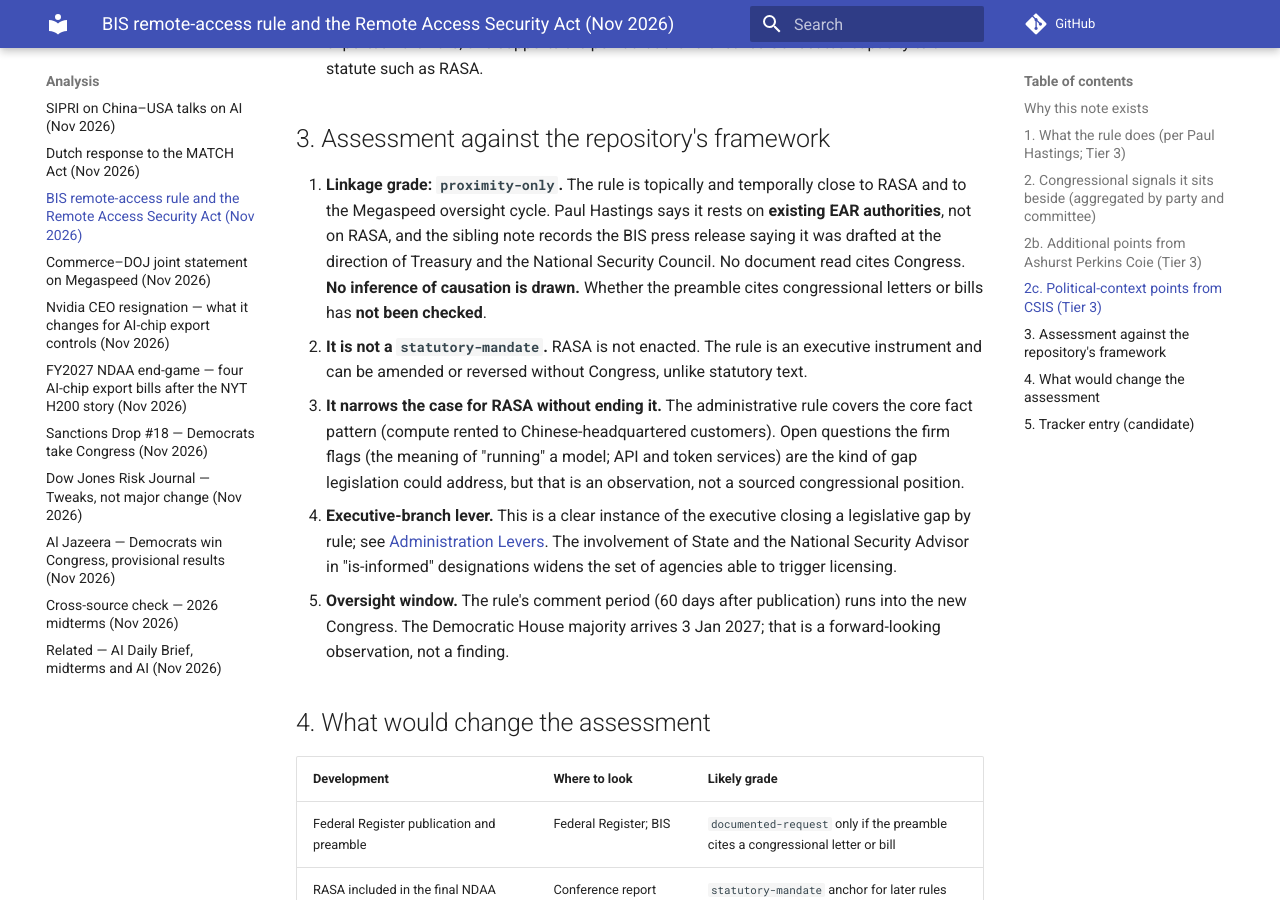
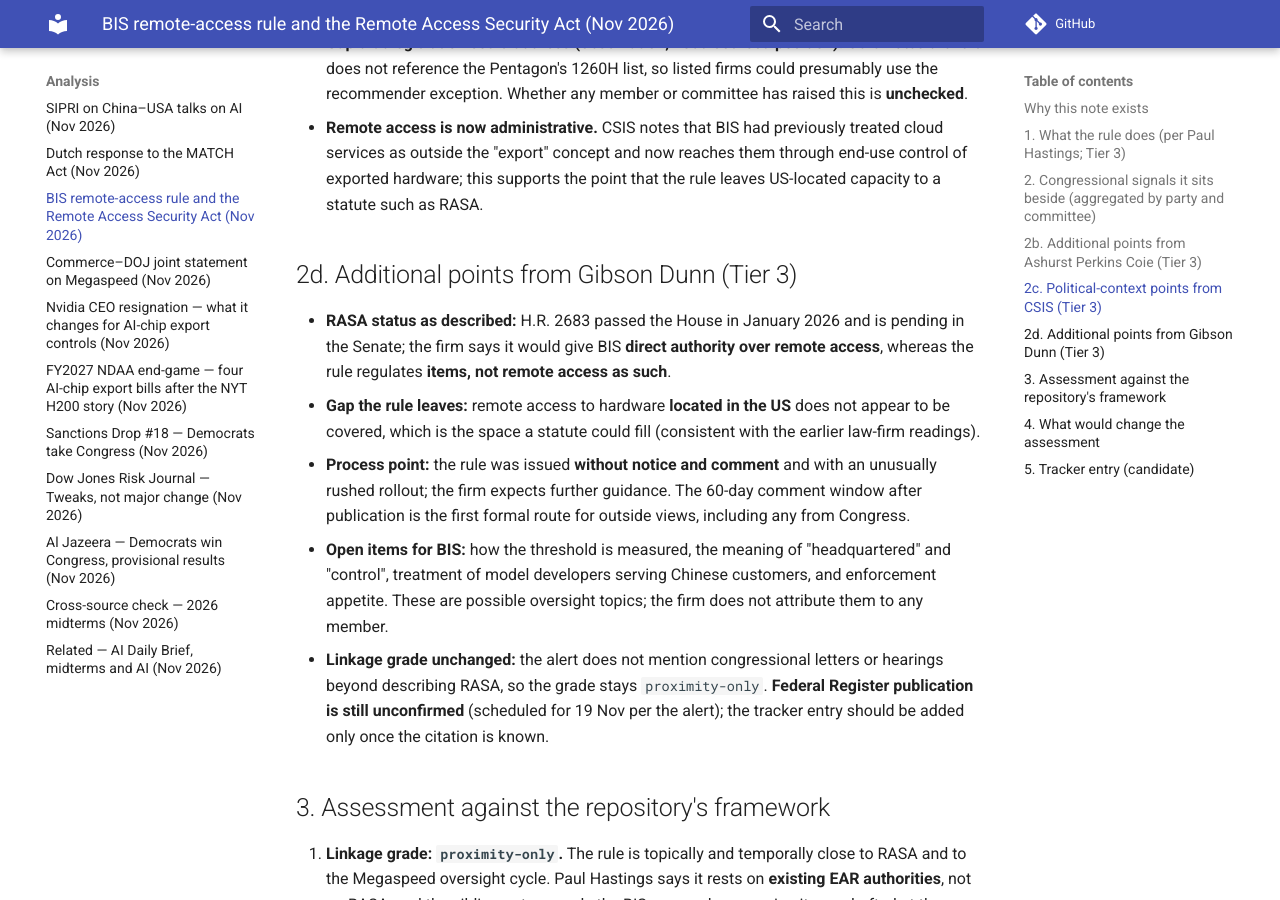
Before and after one commit to felipelago17/Congressional-Influence-Sanctions-Export-Controls, an MkDocs documentation site: the page built from docs/analysis/bis-remote-access-ifr-and-rasa.md, in a window 1280 px wide and 900 px high, scrolled down 3015 px. Built offline with MkDocs 1.6.1 and Material for MkDocs 9.7.7, drawn with Linux system fonts in a browser that asks for light colours; comment, search, counter and statistics services are not loaded; some of the changed text lies outside the part shown.

Commit message:
Add Gibson Dunn points to BIS remote-access IFR reading note
Co-Authored-By: Claude Sonnet 5.5 <noreply@anthropic.com>
Claude-Session: https://claude.ai/code/session_01EfwLgiPWxzEQtf8N8rmvzG

```diff
--- a/docs/analysis/bis-remote-access-ifr-and-rasa.md
+++ b/docs/analysis/bis-remote-access-ifr-and-rasa.md
@@ -5,6 +5,7 @@
 - Paul Hastings LLP, "US Department of Commerce Issues Regulations to Restrict Remote Cloud Access", client alert, 17 Nov 2026 — https://www.paulhastings.com/thought-leadership/us-department-of-commerce-issues-regulations — **Tier 3** (law-firm alert; read via a fetch summary, not line by line)
 - Ashurst Perkins Coie, "BIS issues Interim Final Rule restricting remote access to advanced US AI chips", client alert, 17 Nov 2026 — https://www.ashurstperkinscoie.com/en/insights/bis-issues-interim-final-rule-restricting-remote-access-to-advanced-us-ai-chips/ — **Tier 3** (law-firm alert; fetch summary only; links Federal Register public-inspection document 2026-23529)
 - Kate Koren and Kevin Kurland, "New Export Controls on Remote Access: The Implications for Industry and Competition with China", CSIS Critical Questions, 18 Nov 2026 — https://www.csis.org/analysis/new-export-controls-remote-access-implications-industry-and-competition-china — **Tier 3** (think-tank analysis; fetch summary only)
+- Chris Timura et al., "BIS Expands Advanced Computing Controls to Address Data Center Remote Access and Third Country Diversion", Gibson Dunn client alert, 18 Nov 2026 — https://www.gibsondunn.com/wp-content/uploads/2026/11/bis-expands-advanced-computing-controls-to-address-data-center-remote-access-and-third-country-diversion.pdf — **Tier 3** (law-firm alert; fetch summary only)
 - BIS press release and display copy of the interim final rule (RIN 0694-AK50), 16 Nov 2026, as summarised in the sibling repository's case note — **Tier 1/2 in the original; not re-read for this note** (the IFR is a pre-publication draft; Federal Register publication was expected 19 Nov per Paul Hastings)
 - Congress.gov entries for H.R. 2683 and S. 3519, as recorded in [Congressional Signals](../trackers/congress-signals.md) — **Tier 1** (not re-queried today)
 
@@ -48,6 +49,14 @@ The [FY2027 NDAA note](fy27-ndaa-ai-chip-export-bills.md) said that if the Remot
 - **Gap that legislation could address (observation, not a sourced position):** CSIS notes the rule does not reference the Pentagon's 1260H list, so listed firms could presumably use the recommender exception. Whether any member or committee has raised this is **unchecked**.
 - **Remote access is now administrative.** CSIS notes that BIS had previously treated cloud services as outside the "export" concept and now reaches them through end-use control of exported hardware; this supports the point that the rule leaves US-located capacity to a statute such as RASA.
 
+## 2d. Additional points from Gibson Dunn (Tier 3)
+
+- **RASA status as described:** H.R. 2683 passed the House in January 2026 and is pending in the Senate; the firm says it would give BIS **direct authority over remote access**, whereas the rule regulates **items, not remote access as such**.
+- **Gap the rule leaves:** remote access to hardware **located in the US** does not appear to be covered, which is the space a statute could fill (consistent with the earlier law-firm readings).
+- **Process point:** the rule was issued **without notice and comment** and with an unusually rushed rollout; the firm expects further guidance. The 60-day comment window after publication is the first formal route for outside views, including any from Congress.
+- **Open items for BIS:** how the threshold is measured, the meaning of "headquartered" and "control", treatment of model developers serving Chinese customers, and enforcement appetite. These are possible oversight topics; the firm does not attribute them to any member.
+- **Linkage grade unchanged:** the alert does not mention congressional letters or hearings beyond describing RASA, so the grade stays `proximity-only`. **Federal Register publication is still unconfirmed** (scheduled for 19 Nov per the alert); the tracker entry should be added only once the citation is known.
+
 ## 3. Assessment against the repository's framework
 
 1. **Linkage grade: `proximity-only`.** The rule is topically and temporally close to RASA and to the Megaspeed oversight cycle. Paul Hastings says it rests on **existing EAR authorities**, not on RASA, and the sibling note records the BIS press release saying it was drafted at the direction of Treasury and the National Security Council. No document read cites Congress. **No inference of causation is drawn.** Whether the preamble cites congressional letters or bills has **not been checked**.
```
